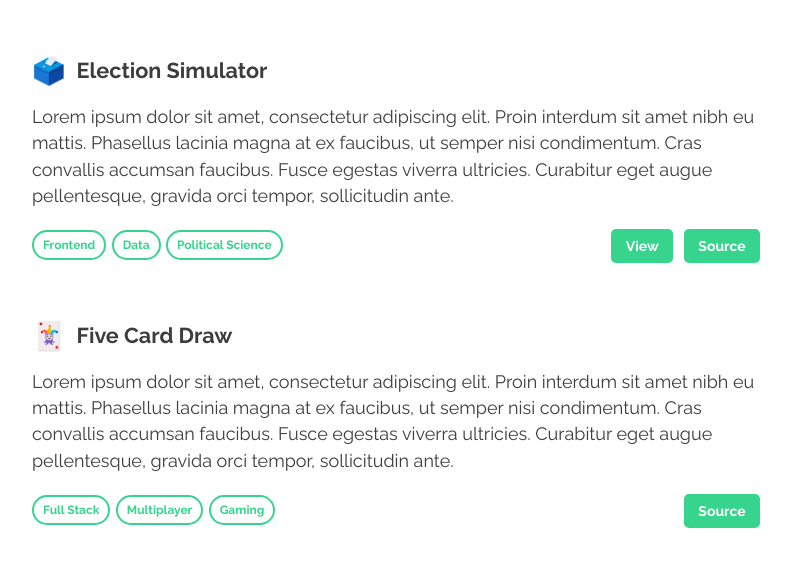
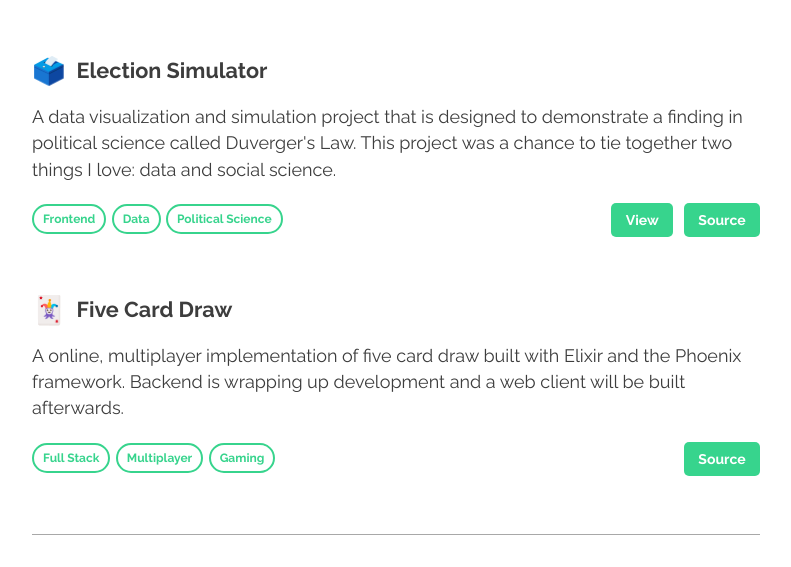
Before and after one commit to timhaley94/timhaley.me, a Gatsby site: page / in a window 1280 px wide. Shown: the part 709-1276 px from the top of the page, without its empty margins (244-1035 px from the left). Built offline with nearby package versions, Linux system fonts and the light colour scheme; Gatsby itself is replaced by a stand-in of ours.

Commit message:
Write project descriptions

```diff
--- a/src/components/Projects/index.js
+++ b/src/components/Projects/index.js
@@ -10,7 +10,9 @@ const projects = [
     },
     title: 'Election Simulator',
     description: `
-      Lorem ipsum dolor sit amet, consectetur adipiscing elit. Proin interdum sit amet nibh eu mattis. Phasellus lacinia magna at ex faucibus, ut semper nisi condimentum. Cras convallis accumsan faucibus. Fusce egestas viverra ultricies. Curabitur eget augue pellentesque, gravida orci tempor, sollicitudin ante.
+      A data visualization and simulation project that is designed to demonstrate
+      a finding in political science called Duverger's Law. This project was a chance
+      to tie together two things I love: data and social science.
     `,
     sourceUrl: 'https://github.com/timhaley94/election_simulator/',
     url: 'https://election-simulator.netlify.com/',
@@ -27,7 +29,9 @@ const projects = [
     },
     title: 'Five Card Draw',
     description: `
-      Lorem ipsum dolor sit amet, consectetur adipiscing elit. Proin interdum sit amet nibh eu mattis. Phasellus lacinia magna at ex faucibus, ut semper nisi condimentum. Cras convallis accumsan faucibus. Fusce egestas viverra ultricies. Curabitur eget augue pellentesque, gravida orci tempor, sollicitudin ante.
+      A online, multiplayer implementation of five card draw built with Elixir
+      and the Phoenix framework. Backend is wrapping up development and a web
+      client will be built afterwards.
     `,
     sourceUrl: 'https://github.com/timhaley94/five_card_draw',
     tags: [
```
Also changed, not shown: README.md.
